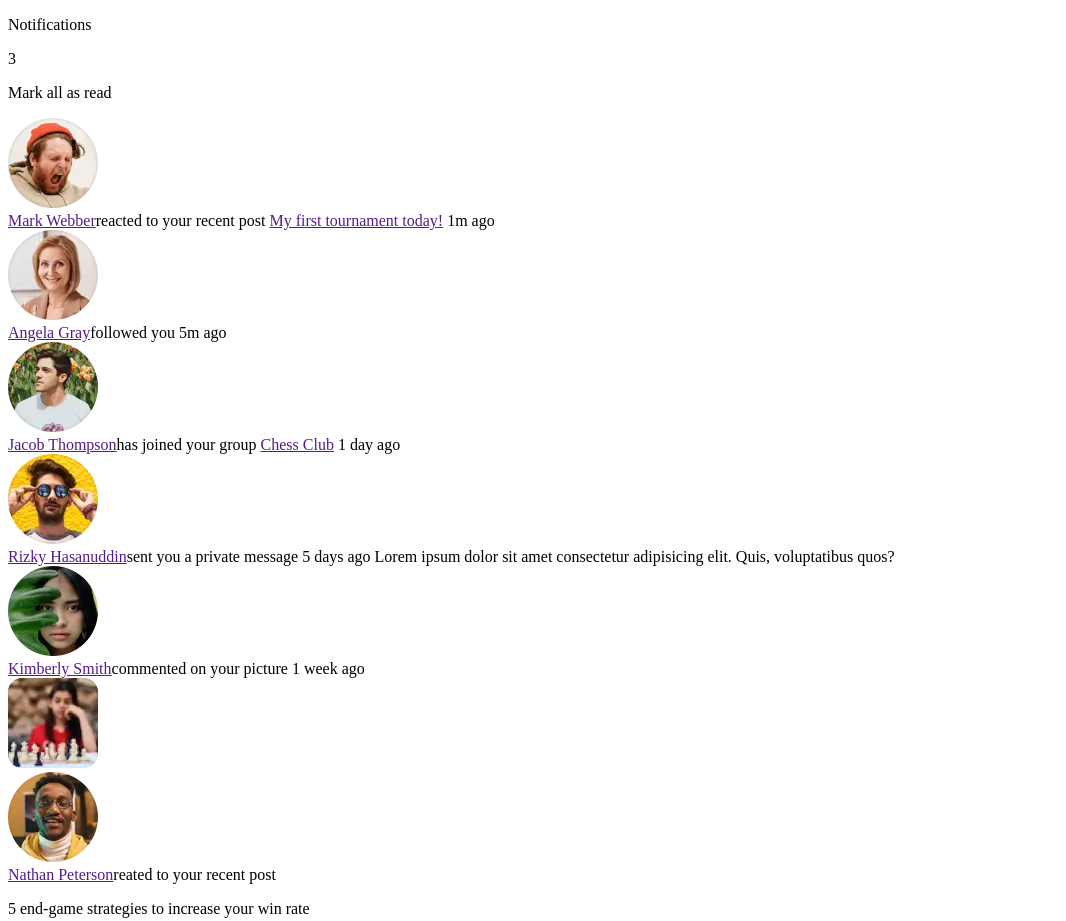
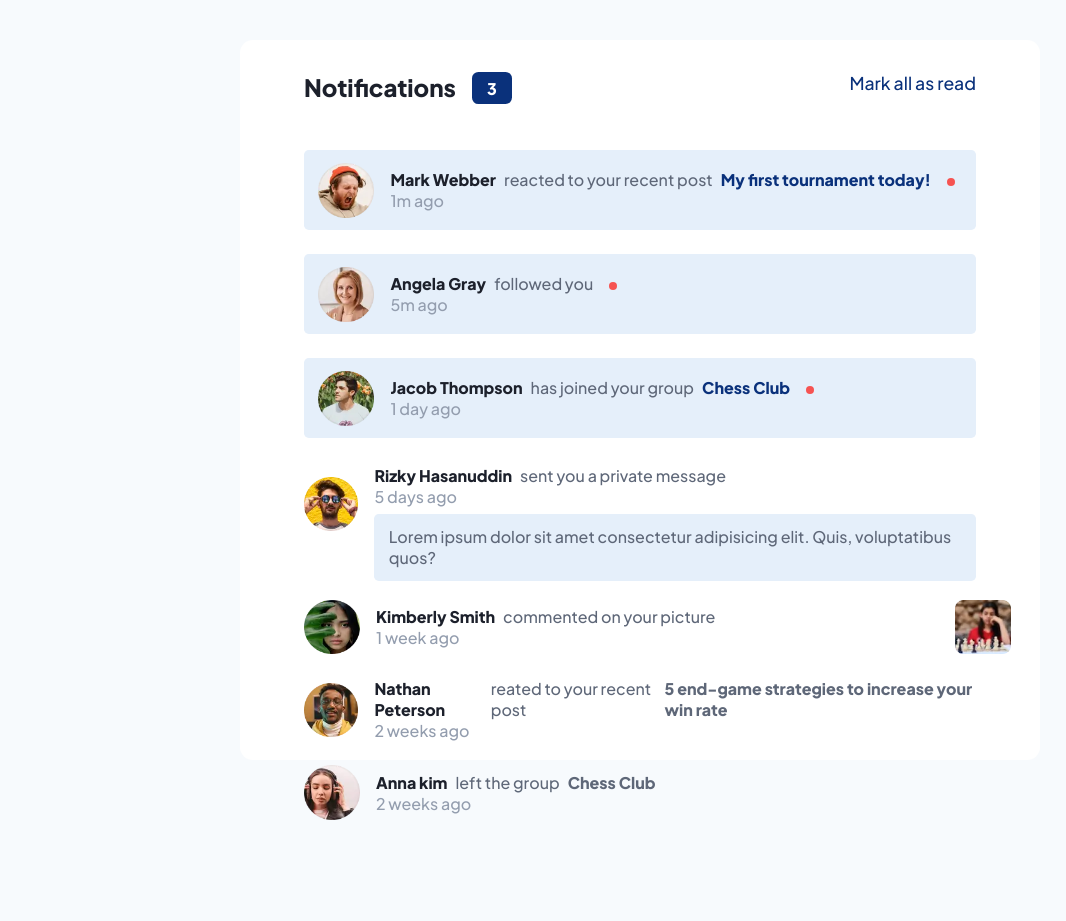
Before and after one commit to fabioaes/challenge-notification-screen, a plain HTML site: page index.html in a window 1280 px wide. Shown: the top 921 px of the page, without its empty margins (0-1066 px from the left). After the commit the page ends 820 px from the top, so only its background shows below. Drawn offline with Linux system fonts and the light colour scheme.

Commit message:
Update index.html

```diff
--- a/index.html
+++ b/index.html
@@ -5,8 +5,8 @@
     <meta http-equiv="X-UA-Compatible" content="IE=edge" />
     <meta name="viewport" content="width=device-width, initial-scale=1.0" />
     <title>Login</title>
-    <link rel="stylesheet" href="/index.css" />
-    <script src="/index.js" defer></script>
+    <link rel="stylesheet" href="/style.css" />
+    <script src="/script.js" defer></script>
   </head>
   <body>
     <main>
```
